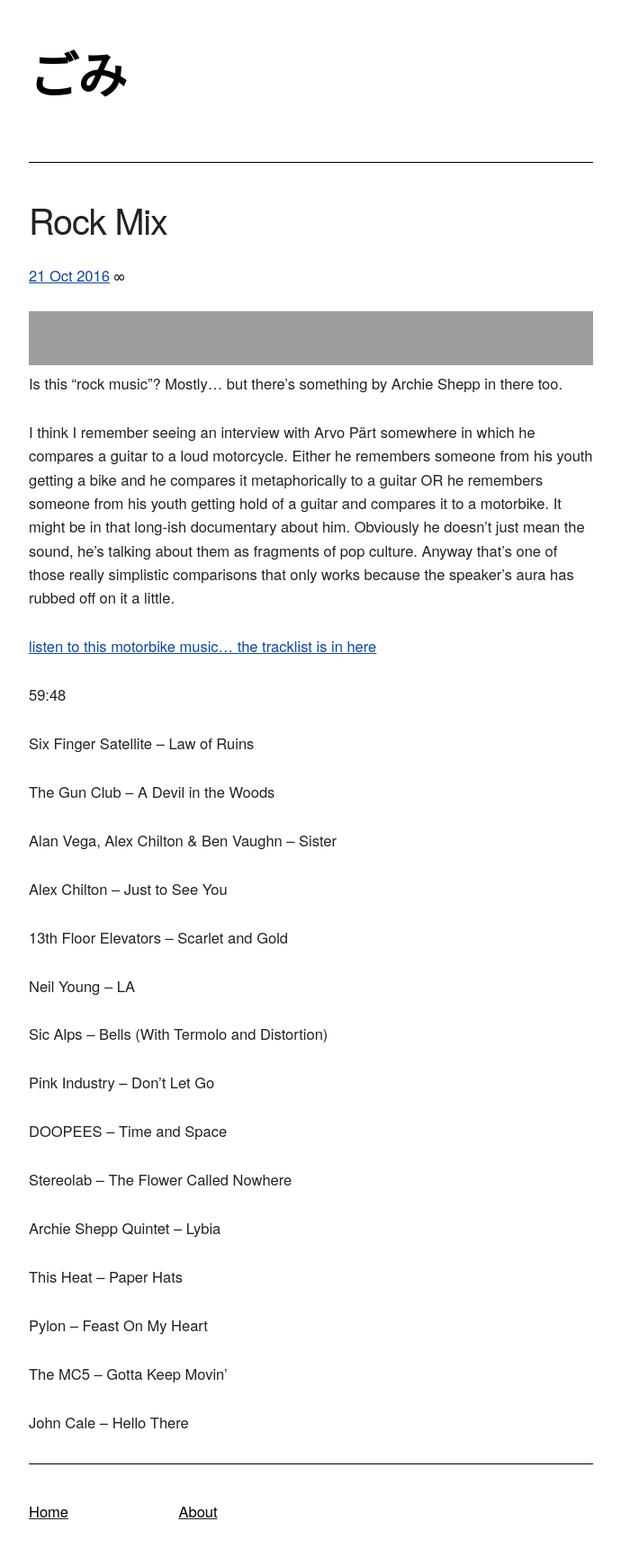
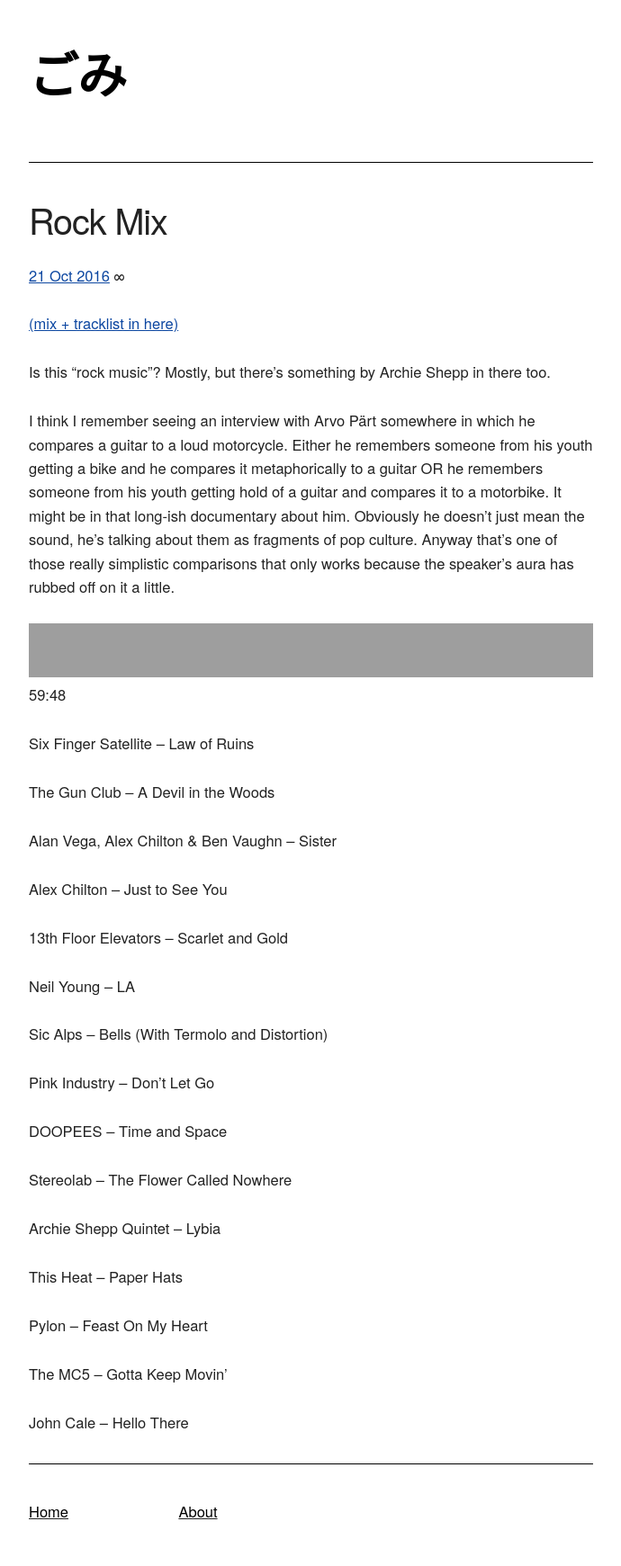
Before and after one commit to mt-trash/mt-trash.github.io, a Jekyll site: the page built from _posts/2016-10-21-rock-mix.md, in a window 1280 px wide. Shown: the whole page at 90% size, without its empty margins (128-818 px from the left). Built offline with Jekyll 4.4.1, drawn with Linux system fonts in a browser that asks for light colours; grey boxes are pictures that could not be loaded.

Commit message:
move player around

```diff
--- a/_posts/2016-10-21-rock-mix.md
+++ b/_posts/2016-10-21-rock-mix.md
@@ -4,15 +4,15 @@
 date: 2016-10-21
 ---
 
-{% include mixcloud.html mixname="rock-mix-21102016" %}
+<a name="tracklist"></a>[(mix + tracklist in here)](/2016/10/21/rock-mix/#tracklist)
 
-Is this "rock music"? Mostly... but there's something by Archie Shepp in there too.
+Is this "rock music"? Mostly, but there's something by Archie Shepp in there too.
 
 I think I remember seeing an interview with Arvo Pärt somewhere in which he compares a guitar to a loud motorcycle. Either he remembers someone from his youth getting a bike and he compares it metaphorically to a guitar OR he remembers someone from his youth getting hold of a guitar and compares it to a motorbike. It might be in that long-ish documentary about him. Obviously he doesn't just mean the sound, he's talking about them as fragments of pop culture. Anyway that's one of those really simplistic comparisons that only works because the speaker's aura has rubbed off on it a little.
 
-<a name="tracklist"></a>[listen to this motorbike music... the tracklist is in here](/2016/10/21/rock-mix/#tracklist)
+<!-- more -->
 
-<!-- more -->
+{% include mixcloud.html mixname="rock-mix-21102016" %}
 
 59:48
 
```
